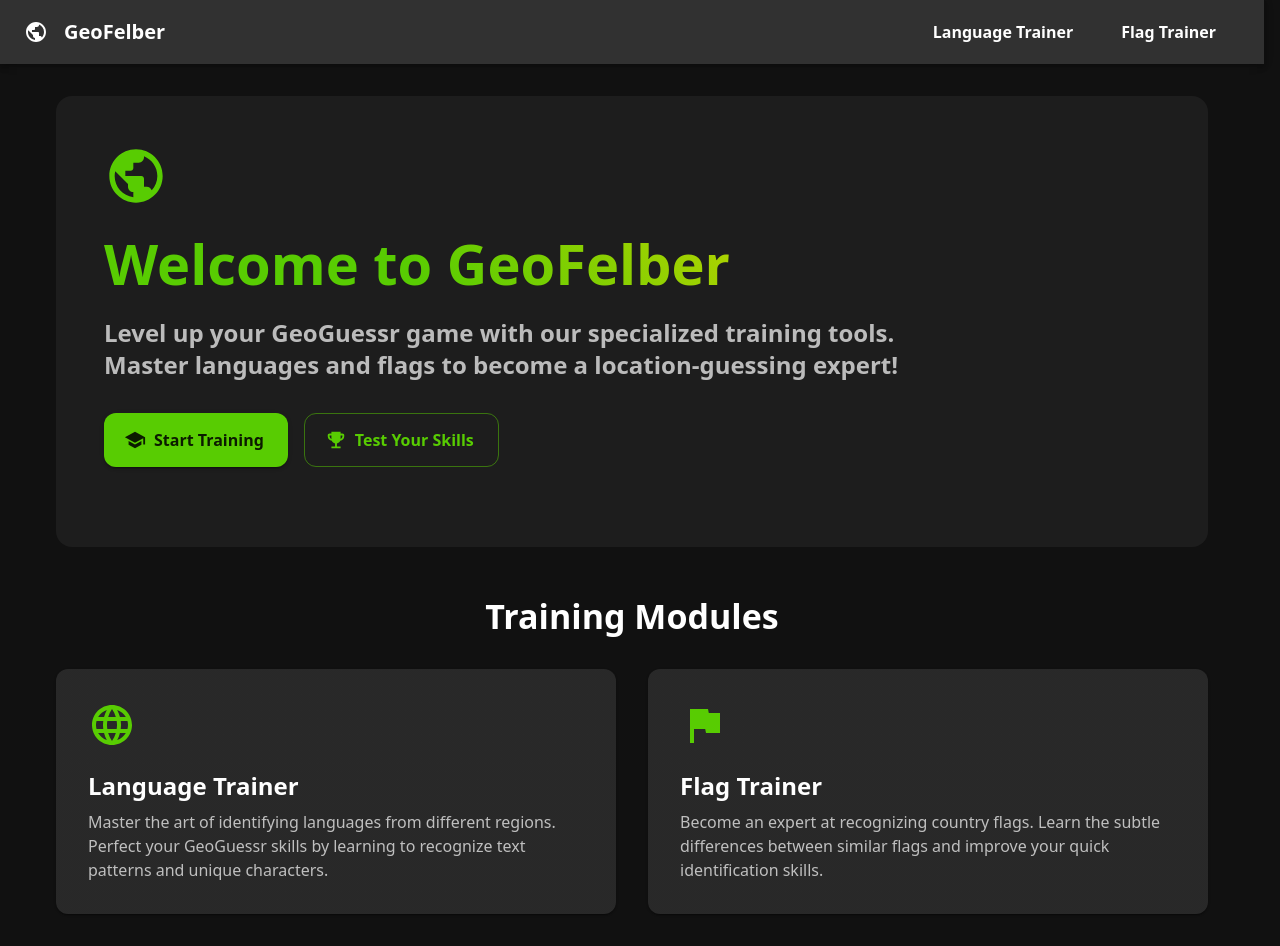
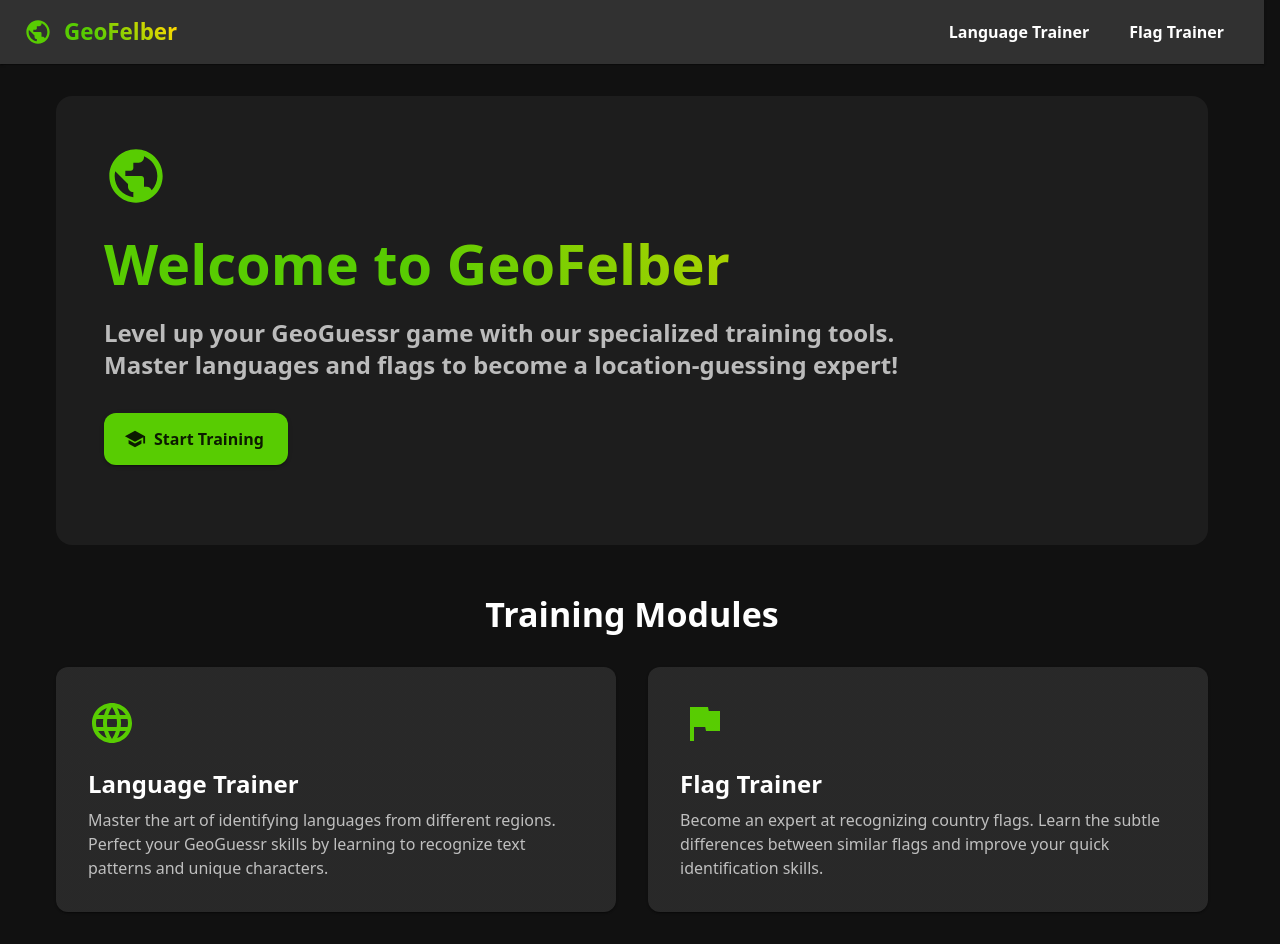
Before and after one commit to mattfelber/geofelber, a React (Vite) app: page /#/ in a window 1280 px wide. Built offline with nearby package versions, Linux system fonts and the light colour scheme.

Commit message:
Hambuger menu for small screens

```diff
--- a/src/components/Navbar.tsx
+++ b/src/components/Navbar.tsx
@@ -1,23 +1,147 @@
-import { AppBar, Toolbar, Typography, Button, Box } from '@mui/material';
+import { useState } from 'react';
+import {
+  AppBar,
+  Toolbar,
+  Typography,
+  Button,
+  Box,
+  IconButton,
+  Menu,
+  MenuItem,
+  useTheme,
+  useMediaQuery
+} from '@mui/material';
 import { Link as RouterLink } from 'react-router-dom';
 import PublicIcon from '@mui/icons-material/Public';
+import MenuIcon from '@mui/icons-material/Menu';
 
 const Navbar = () => {
+  const [anchorEl, setAnchorEl] = useState<null | HTMLElement>(null);
+  const theme = useTheme();
+  const isMobile = useMediaQuery(theme.breakpoints.down('sm'));
+
+  const handleMenu = (event: React.MouseEvent<HTMLElement>) => {
+    setAnchorEl(event.currentTarget);
+  };
+
+  const handleClose = () => {
+    setAnchorEl(null);
+  };
+
+  const menuItems = [
+    { text: 'Language Trainer', path: '/language-trainer' },
+    { text: 'Flag Trainer', path: '/flag-trainer' },
+  ];
+
   return (
-    <AppBar position="static">
-      <Toolbar>
-        <PublicIcon sx={{ mr: 2 }} />
-        <Typography variant="h6" component={RouterLink} to="/" sx={{ flexGrow: 1, textDecoration: 'none', color: 'inherit' }}>
-          GeoFelber
-        </Typography>
-        <Box>
-          <Button color="inherit" component={RouterLink} to="/language-trainer">
-            Language Trainer
-          </Button>
-          <Button color="inherit" component={RouterLink} to="/flag-trainer">
-            Flag Trainer
-          </Button>
+    <AppBar
+      position="static"
+      sx={{
+        bgcolor: 'background.paper',
+        boxShadow: 1,
+      }}
+    >
+      <Toolbar sx={{ justifyContent: 'space-between' }}>
+        <Box
+          component={RouterLink}
+          to="/"
+          sx={{
+            display: 'flex',
+            alignItems: 'center',
+            textDecoration: 'none',
+            color: 'inherit'
+          }}
+        >
+          <PublicIcon
+            sx={{
+              mr: 1.5,
+              fontSize: '28px',
+              color: 'primary.main'
+            }}
+          />
+          <Typography
+            variant="h6"
+            sx={{
+              fontWeight: 700,
+              fontSize: { xs: '1.2rem', sm: '1.4rem' },
+              background: 'linear-gradient(45deg, #58cc02 30%, #ffd900 90%)',
+              WebkitBackgroundClip: 'text',
+              WebkitTextFillColor: 'transparent',
+            }}
+          >
+            GeoFelber
+          </Typography>
         </Box>
+
+        {isMobile ? (
+          <>
+            <IconButton
+              size="large"
+              edge="end"
+              color="inherit"
+              aria-label="menu"
+              onClick={handleMenu}
+              sx={{ color: 'text.primary' }}
+            >
+              <MenuIcon />
+            </IconButton>
+            <Menu
+              id="menu-appbar"
+              anchorEl={anchorEl}
+              anchorOrigin={{
+                vertical: 'top',
+                horizontal: 'right',
+              }}
+              keepMounted
+              transformOrigin={{
+                vertical: 'top',
+                horizontal: 'right',
+              }}
+              open={Boolean(anchorEl)}
+              onClose={handleClose}
+            >
+              {menuItems.map((item) => (
+                <MenuItem
+                  key={item.path}
+                  onClick={handleClose}
+                  component={RouterLink}
+                  to={item.path}
+                  sx={{
+                    py: 1.5,
+                    px: 3,
+                    '&:hover': {
+                      bgcolor: 'primary.main',
+                      color: 'white',
+                    }
+                  }}
+                >
+                  {item.text}
+                </MenuItem>
+              ))}
+            </Menu>
+          </>
+        ) : (
+          <Box sx={{ display: 'flex', gap: 1 }}>
+            {menuItems.map((item) => (
+              <Button
+                key={item.path}
+                component={RouterLink}
+                to={item.path}
+                sx={{
+                  color: 'text.primary',
+                  px: 2,
+                  py: 1,
+                  '&:hover': {
+                    bgcolor: 'primary.main',
+                    color: 'white',
+                  }
+                }}
+              >
+                {item.text}
+              </Button>
+            ))}
+          </Box>
+        )}
       </Toolbar>
     </AppBar>
   );
--- a/src/pages/Home.tsx
+++ b/src/pages/Home.tsx
@@ -8,6 +8,19 @@ import SchoolIcon from '@mui/icons-material/School';
 
 const Home = () => {
   const navigate = useNavigate();
+
+  const handleStartTraining = () => {
+    // On mobile, scroll to modules
+    if (window.innerWidth < 600) {
+      const modulesSection = document.getElementById('training-modules');
+      if (modulesSection) {
+        modulesSection.scrollIntoView({ behavior: 'smooth' });
+      }
+    } else {
+      // On desktop, go directly to Language Trainer
+      navigate('/language-trainer');
+    }
+  };
 
   const features = [
     {
@@ -68,24 +81,17 @@ const Home = () => {
             <Button
               variant="contained"
               size="large"
-              onClick={() => navigate('/language-trainer')}
+              onClick={handleStartTraining}
               startIcon={<SchoolIcon />}
             >
               Start Training
-            </Button>
-            <Button
-              variant="outlined"
-              size="large"
-              onClick={() => navigate('/flag-trainer')}
-              startIcon={<EmojiEventsIcon />}
-            >
-              Test Your Skills
             </Button>
           </Box>
         </Box>
       </Paper>
 
       {/* Features Section */}
+      <Box id="training-modules">
         <Typography
           variant="h4"
           sx={{
@@ -136,6 +142,7 @@ const Home = () => {
           ))}
         </Grid>
       </Box>
+    </Box>
   );
 };
 
```
Lines whose indentation alone changed are shown as unchanged.
